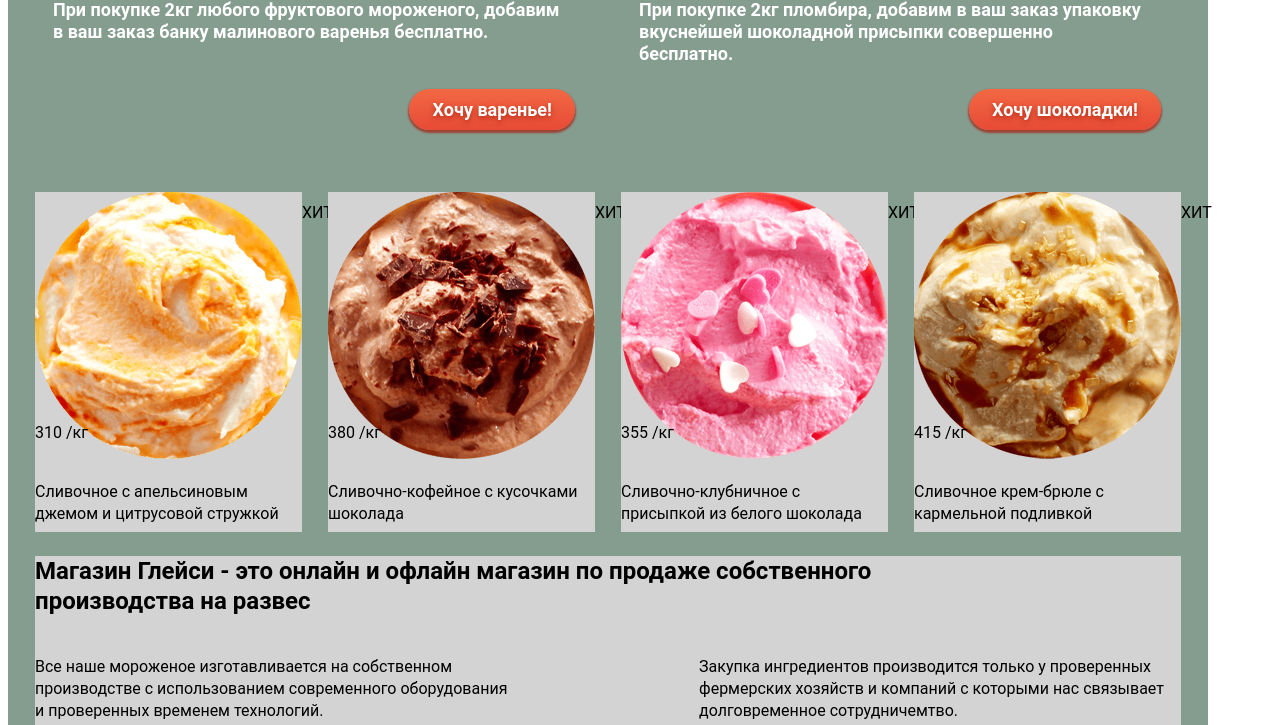
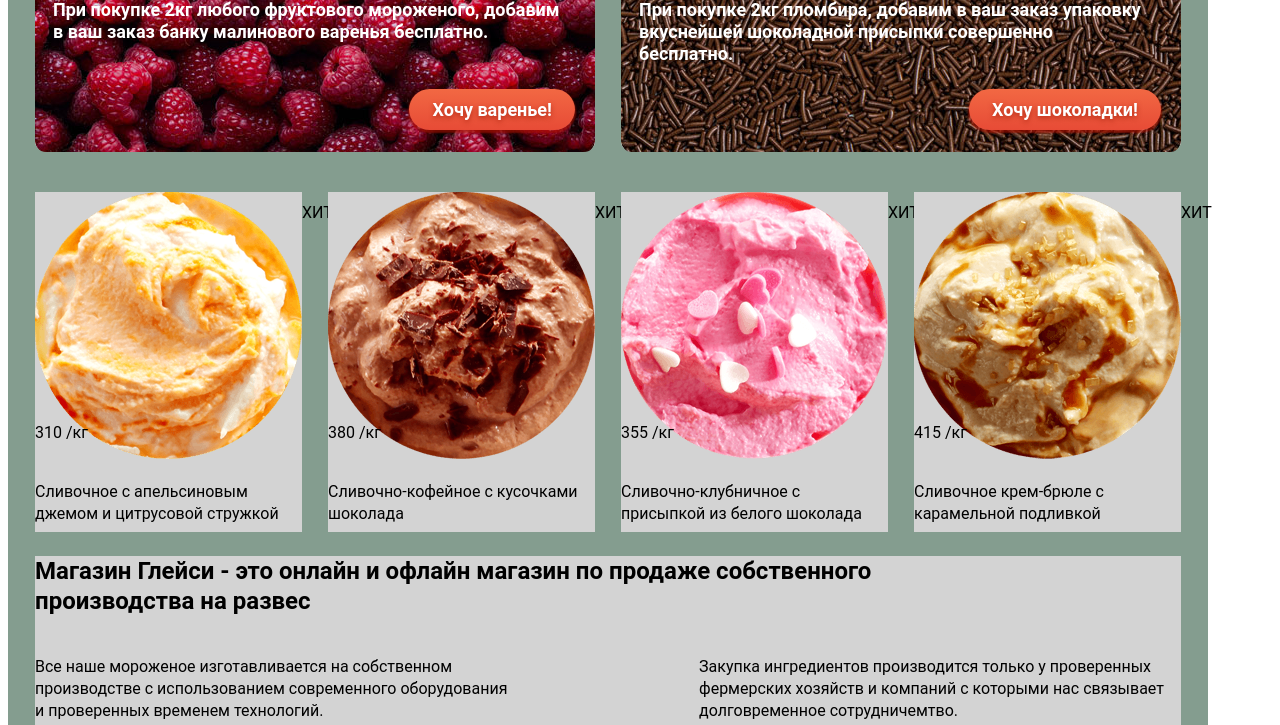
Before and after one commit to VVladim/191011-gllacy, a plain HTML site: page index.html in a window 1280 px wide. Shown: the part 484-1209 px from the top of the page. Drawn offline with Linux system fonts and the light colour scheme.

Commit message:
Латиница

```diff
--- a/css/style.css
+++ b/css/style.css
@@ -110,18 +110,18 @@ h3{
   .pleasure-item p, .pleasure-item h2 {
     color:white;
   }
-  .pleasure-item:first-child {
-    float:left;
-  }
   .pleasure-item {
-    float: right;
+    float: left;
     width: 560px;
     height: 226px;
     position: relative;
-    border-radius:12px;
-    background-image: url("Малиновый фон.jpg") width:560px height:229px no-repeat;
+    border-radius:11px;
+    background-image: url("../img/bg1.jpg");
 }
-
+.pleasure-item:last-child {
+  float:right;
+  background-image: url("../img/bg2.jpg");
+}
   .present {
     margin-left: 18px;
     margin-top: -12px;
--- a/index.html
+++ b/index.html
@@ -167,7 +167,7 @@
             <span class="weight">/кг</span>
           </div>
           <p>
-            Сливочное крем-брюле с<br> кармельной подливкой
+            Сливочное крем-брюле с<br> карaмельной подливкой
           </p>
         </div>
       </div>
@@ -281,7 +281,6 @@
     </div>
   </div>
 
-
     <div class="conteiner">
       <footer class="page-down clearfix">
         <section class="footer-social">
```
Also changed, not shown: img/bg1.jpg (renamed from img/Малиновый фон.jpg), img/bg2.jpg (renamed from img/Шоколадный фон.jpg).
